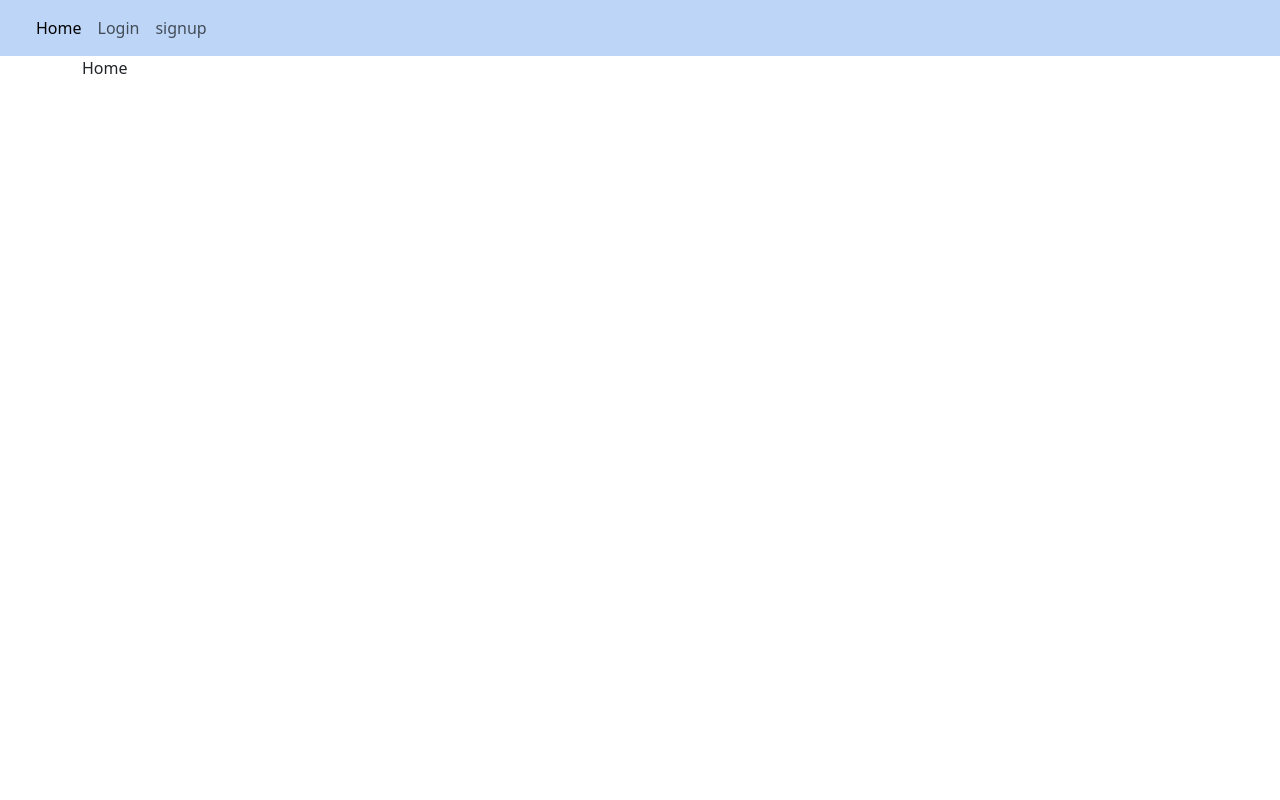
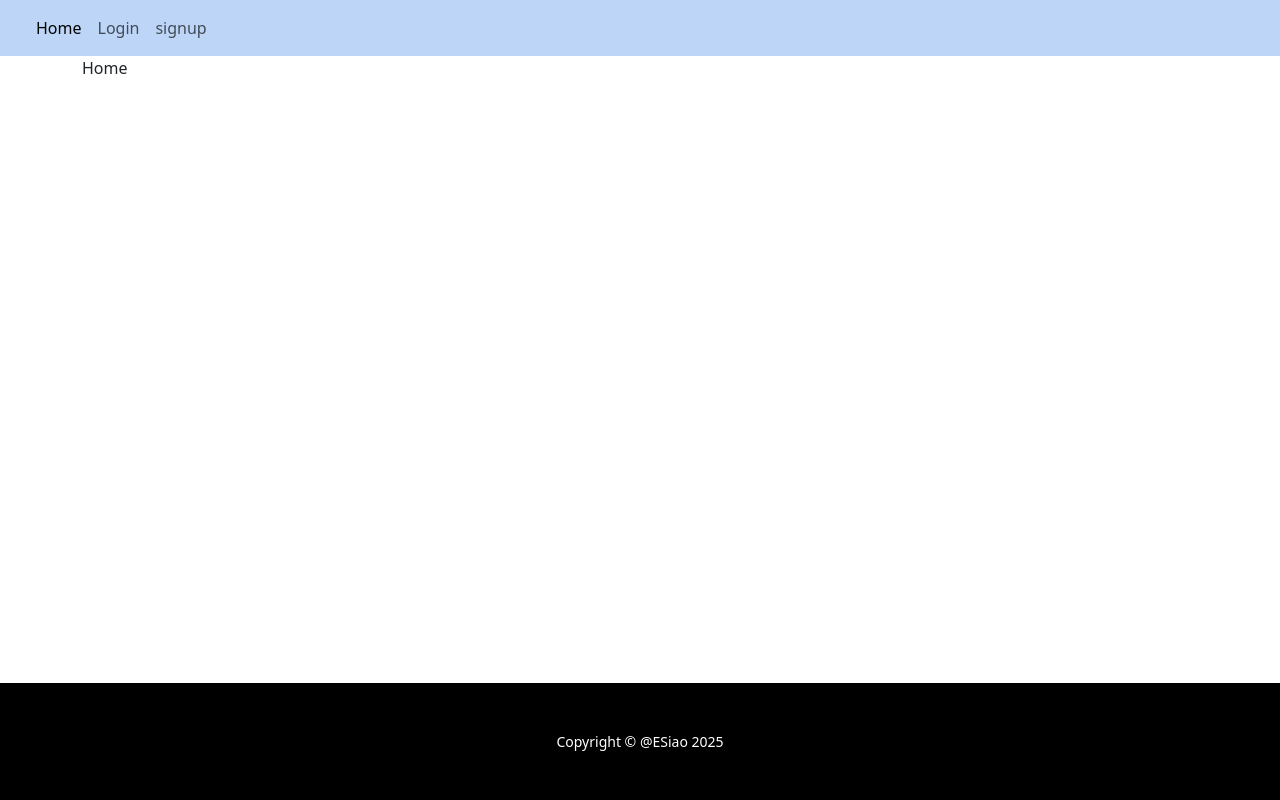
Before and after one commit to iec-creem/Year-13-Programming-Assessment, a Flask app: page / in a window 1280 px wide. Run offline with Flask 3, Linux system fonts and the light colour scheme; some libraries are stand-ins or nearby versions.

Commit message:
added a footer

```diff
--- a/Flask_Blog/website/templates/template.html
+++ b/Flask_Blog/website/templates/template.html
@@ -12,7 +12,7 @@
         <link rel="stylesheet" type="text/css" href="{{url_for('static', filename='main.css') }}">
         <script src="https://kit.fontawesome.com/999ca2bb93.js" crossorigin="anonymous"></script>
     </head>
-    <body>
+    <body class="d-flex flex-column min-vh-100">
         <!-- Navbar -->
         <nav class="navbar navbar-expand-lg">
             <div class="container-fluid">
@@ -60,5 +60,9 @@
         <script src="https://cdn.jsdelivr.net/npm/@popperjs/core@2.11.8/dist/umd/popper.min.js" integrity="sha384-I7E8VVD/ismYTF4hNIPjVp/Zjvgyol6VFvRkX/vR+Vc4jQkC+hVqc2pM8ODewa9r" crossorigin="anonymous"></script>
         <script src="https://cdn.jsdelivr.net/npm/bootstrap@5.3.8/dist/js/bootstrap.min.js" integrity="sha384-G/EV+4j2dNv+tEPo3++6LCgdCROaejBqfUeNjuKAiuXbjrxilcCdDz6ZAVfHWe1Y" crossorigin="anonymous"></script>
         <script type="text/javascript" src="{{url_for('static',filename='index.js')}}"></script>
+        <!-- Footer-->
+        <footer class="py-5 mt-auto bg-black">
+            <div class="container px-5"><p class="m-0 text-center text-white small">Copyright &copy; @ESiao 2025</p></div>
+        </footer>
     </body>
 </html>
```
